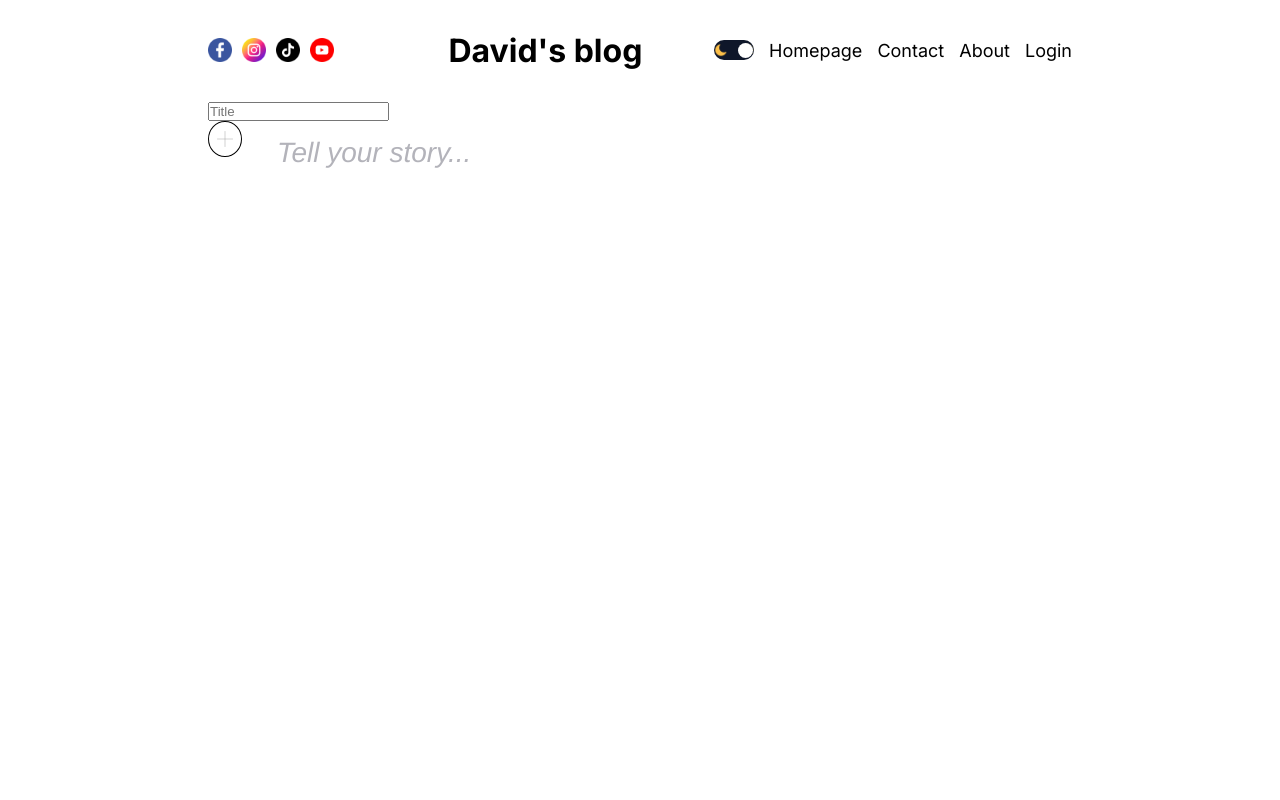
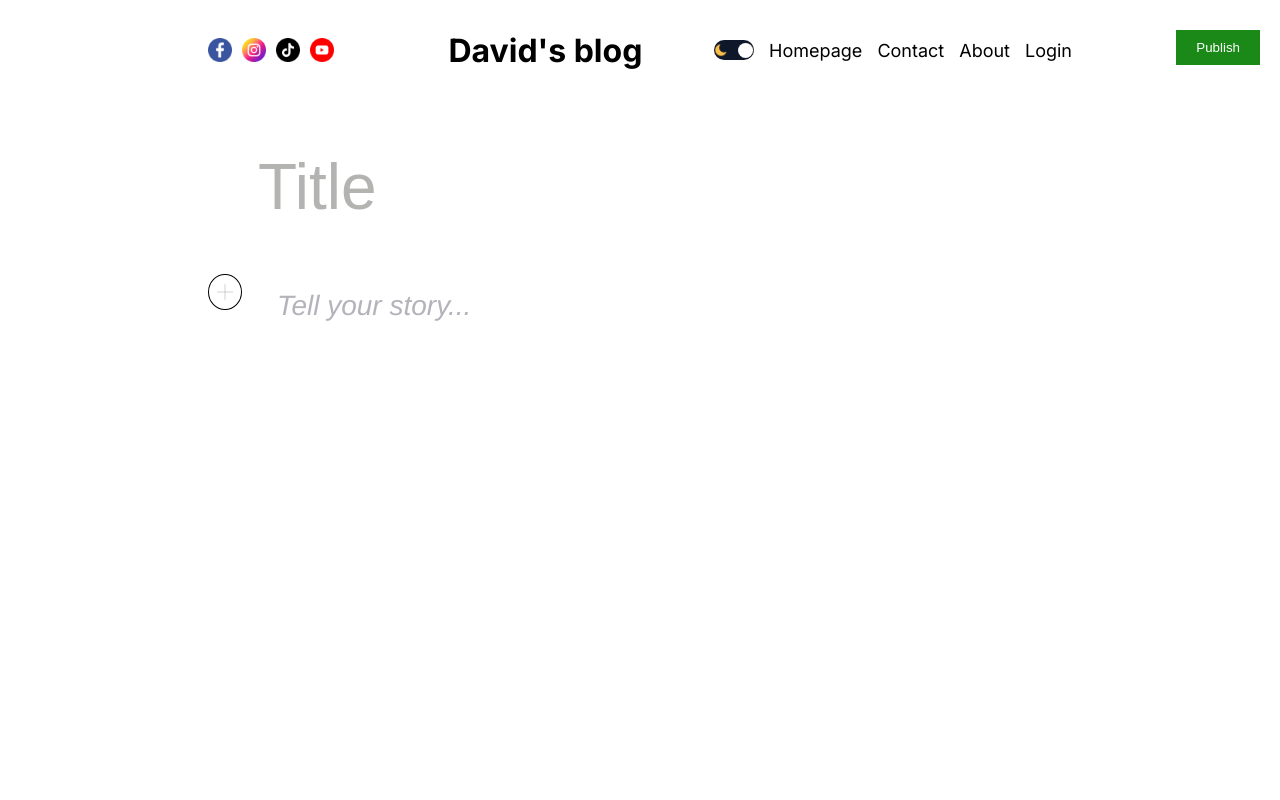
Before and after one commit to Saiffer/myblog, a Next.js app: page /write in a window 1280 px wide. Shown: the top 800 px of the page. Built offline with nearby package versions, Linux system fonts and the light colour scheme.

Commit message:
text editor page

```diff
--- a/src/app/write/page.tsx
+++ b/src/app/write/page.tsx
@@ -13,7 +13,7 @@
 
   return (
     <div className={styles.container}>
-      <input type="text" placeholder="Title" />
+      <input type="text" placeholder="Title" className={styles.input}/>
       <div className={styles.editor}>
         <button className={styles.button}  onClick={()=>setOpen(!open)}>
           <Image src="/plus.png" alt="" width={16} height={16}/>
@@ -34,6 +34,7 @@
           )}
           <ReactQuill theme="bubble" value={value} onChange={setValue} placeholder="Tell your story..." className={styles.textArea}/>
       </div>
+      <button className={styles.publish}>Publish</button>
     </div>
   )
 }
--- a/src/app/write/write.module.css
+++ b/src/app/write/write.module.css
@@ -6,6 +6,7 @@
     display: flex;
     gap: 20px;
     height: 700px;
+    position: relative;
 }
 
 .button,.addButton{
@@ -23,6 +24,39 @@
     border-color: #1a8917;
 }
 
+.add{
+    display: flex;
+    gap: 20px;
+    background-color: var(--bg);
+    position: absolute;
+    z-index: 999;
+    margin-left: 50px;
+    width: 100%;
+}
+
+.input{
+    padding: 50px;
+    font-size: 64px;
+    border: none;
+    outline: none;
+    background-color: transparent;
+}
+
+.input::placeholder{
+    color: #b3b3b1;
+}
+
 .textArea{
     width: 100%;
 }
+
+.publish{
+    position: absolute;
+    top: 30px;
+    right: 20px;
+    padding: 10px 20px;
+    border: none;
+    background-color: #1a8917;
+    color: white;
+    cursor: pointer;
+}
```
